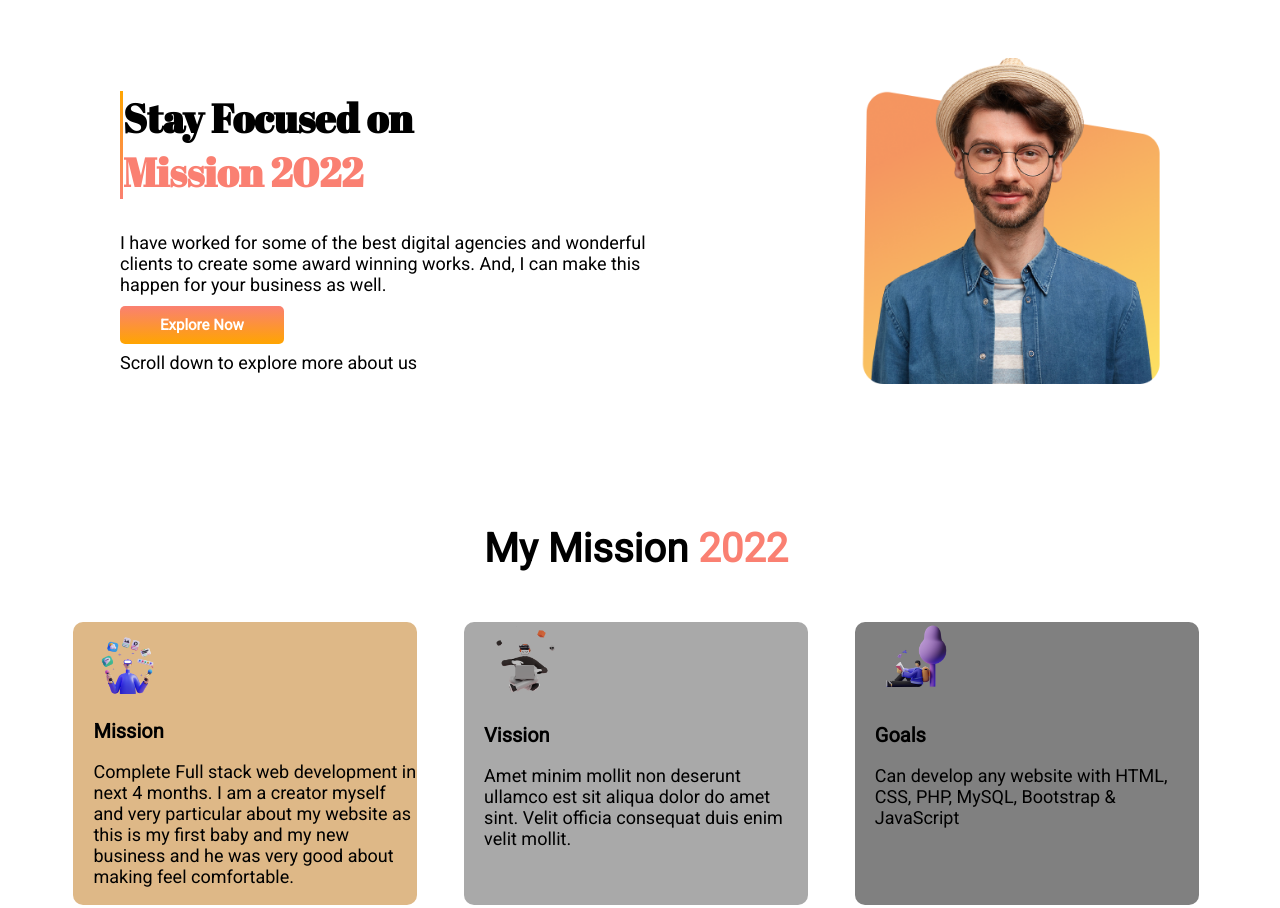
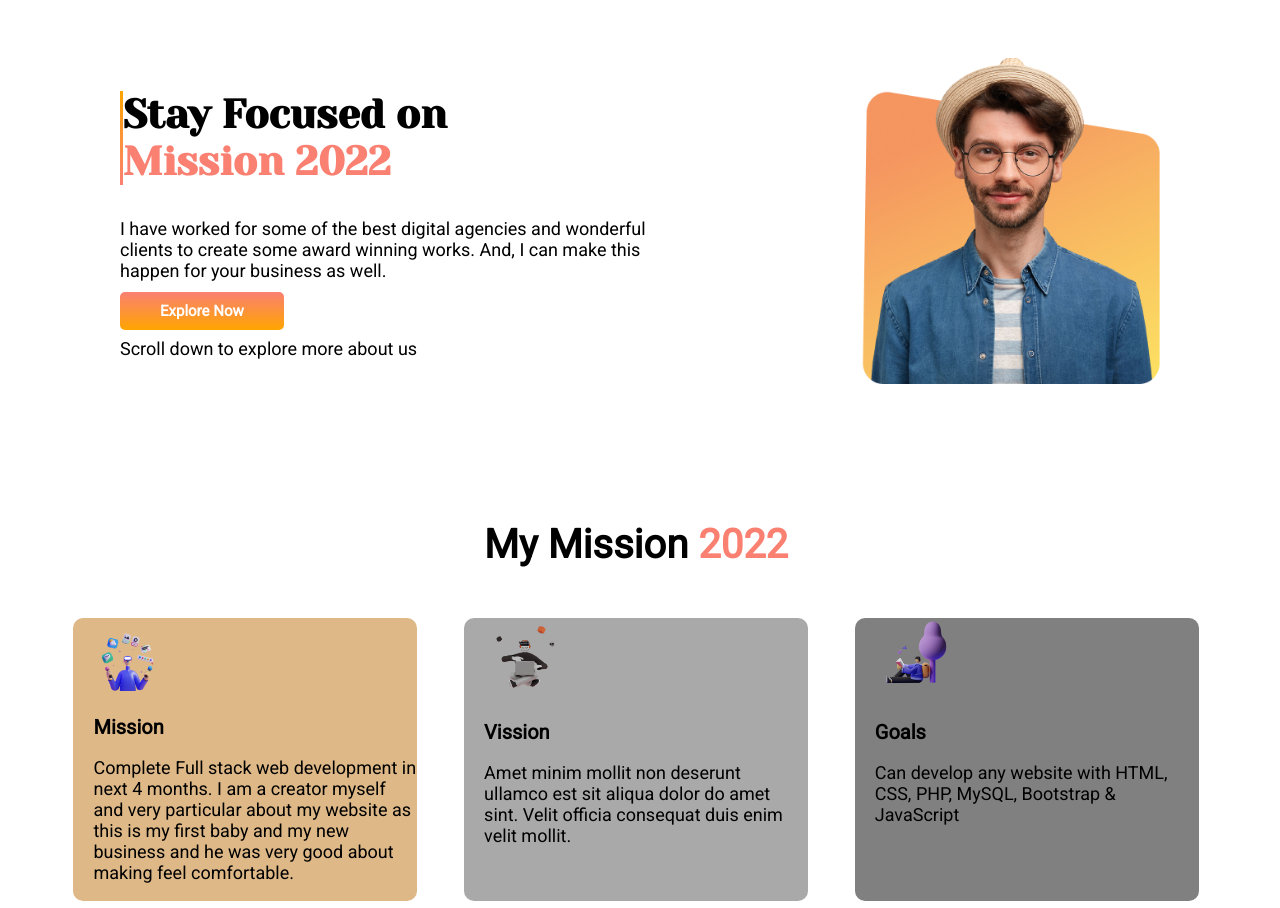
Before and after one commit to cryptomehedi/First-Assignment, a plain HTML site: page index.html in a window 1280 px wide. Shown: the top 908 px of the page. Drawn offline with Linux system fonts and the light colour scheme.

Commit message:
complete

```diff
--- a/index.html
+++ b/index.html
@@ -19,7 +19,9 @@
     <link rel="preconnect" href="https://fonts.googleapis.com">
     <link rel="preconnect" href="https://fonts.gstatic.com" crossorigin>
     <link href="https://fonts.googleapis.com/css2?family=Courgette&display=swap" rel="stylesheet">
-
+    <link rel="preconnect" href="https://fonts.googleapis.com">
+    <link rel="preconnect" href="https://fonts.gstatic.com" crossorigin>
+    <link href="https://fonts.googleapis.com/css2?family=Yeseva+One&display=swap" rel="stylesheet">
 </head>
 <body>
     <section class="sec-1">
--- a/style.css
+++ b/style.css
@@ -12,7 +12,7 @@ h1{
     padding-left: 20px;
 }
 .d-font{
-    font-family: 'Abril Fatface', cursive;
+    font-family: 'Yeseva One', cursive;
     font-size: 50px;
 }
 .bdr{
```
Lines whose indentation alone changed are shown as unchanged.
